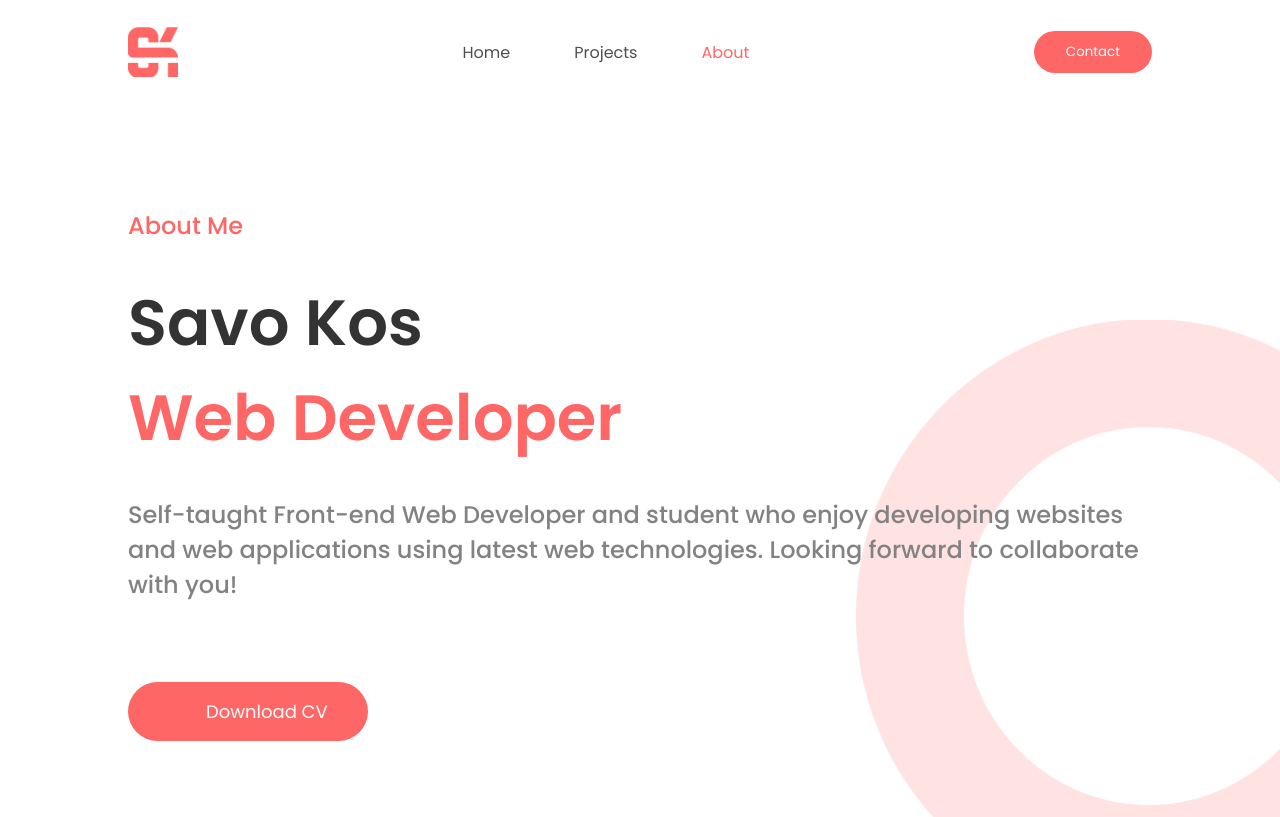
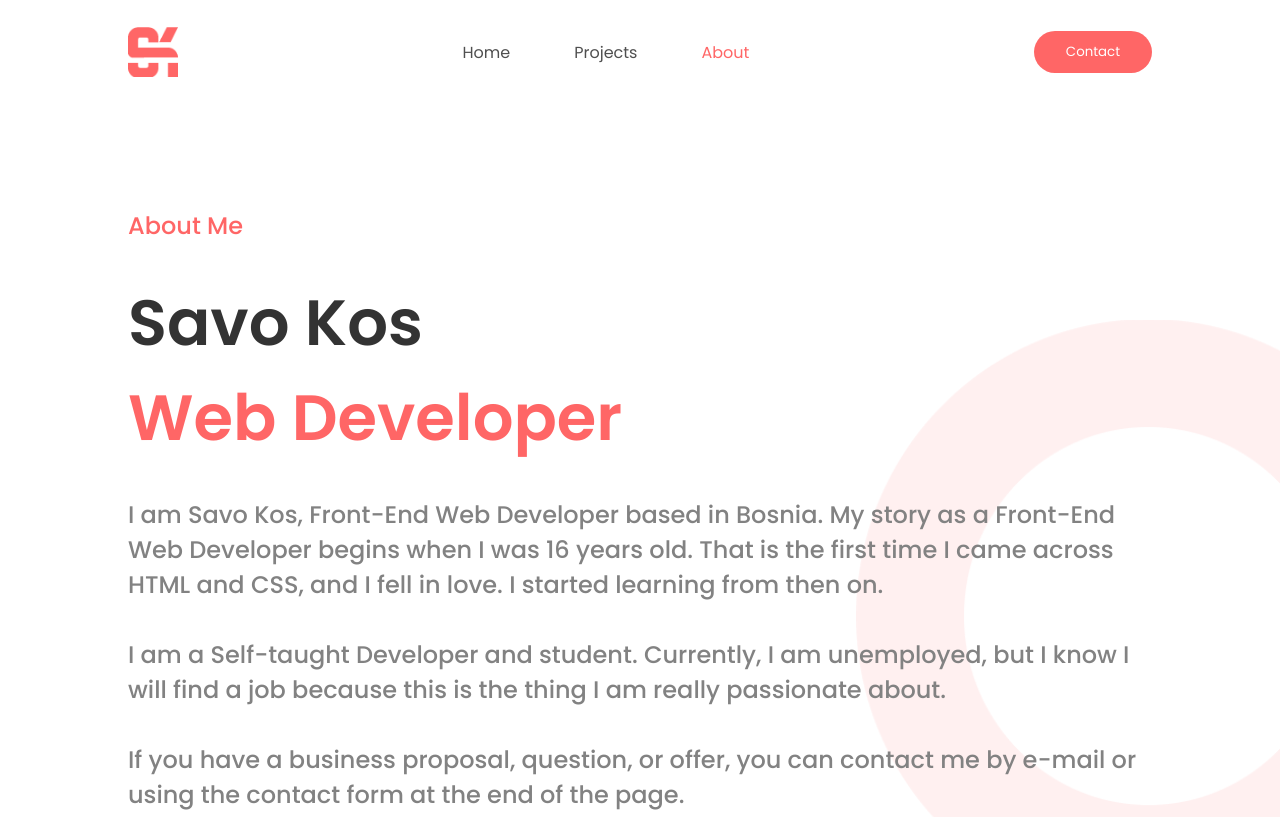
Before and after one commit to SavoKos/portfolio, a Next.js app: page /about in a window 1280 px wide. Shown: the top 817 px of the page. Built offline with nearby package versions, Linux system fonts and the light colour scheme.

Commit message:
Added detailed description in about hero

```diff
--- a/components/About/Hero.jsx
+++ b/components/About/Hero.jsx
@@ -16,9 +16,18 @@ function Hero() {
             </h1>
           </S.Title>
           <S.Description>
-            Self-taught Front-end Web Developer and student who enjoy developing
-            websites and web applications using latest web technologies. Looking
-            forward to collaborate with you!
+            I am Savo Kos, Front-End Web Developer based in Bosnia. My story as
+            a Front-End Web Developer begins when I was 16 years old. That is
+            the first time I came across HTML and CSS, and I fell in love. I
+            started learning from then on.
+            <br />
+            <br />
+            I am a Self-taught Developer and student. Currently, I am
+            unemployed, but I know I will find a job because this is the thing I
+            am really passionate about. <br />
+            <br />
+            If you have a business proposal, question, or offer, you can contact
+            me by e-mail or using the contact form at the end of the page.
           </S.Description>
           <S.HireBtn>
             <Icon type='download' />
@@ -120,6 +129,7 @@ S.RingImg = styled.div`
   bottom: -7rem;
   min-width: 15rem;
   min-height: 21rem;
+  opacity: 0.5;
 
   @media screen and (min-width: 500px) {
     min-width: 26.5rem;
--- a/components/Projects/Projects.jsx
+++ b/components/Projects/Projects.jsx
@@ -377,7 +377,6 @@ S.Mockup = styled.div`
 
 S.Cards = styled.div`
   display: flex;
-  margin-top: 3rem;
   justify-content: space-between;
   flex-wrap: wrap;
   a {
```
